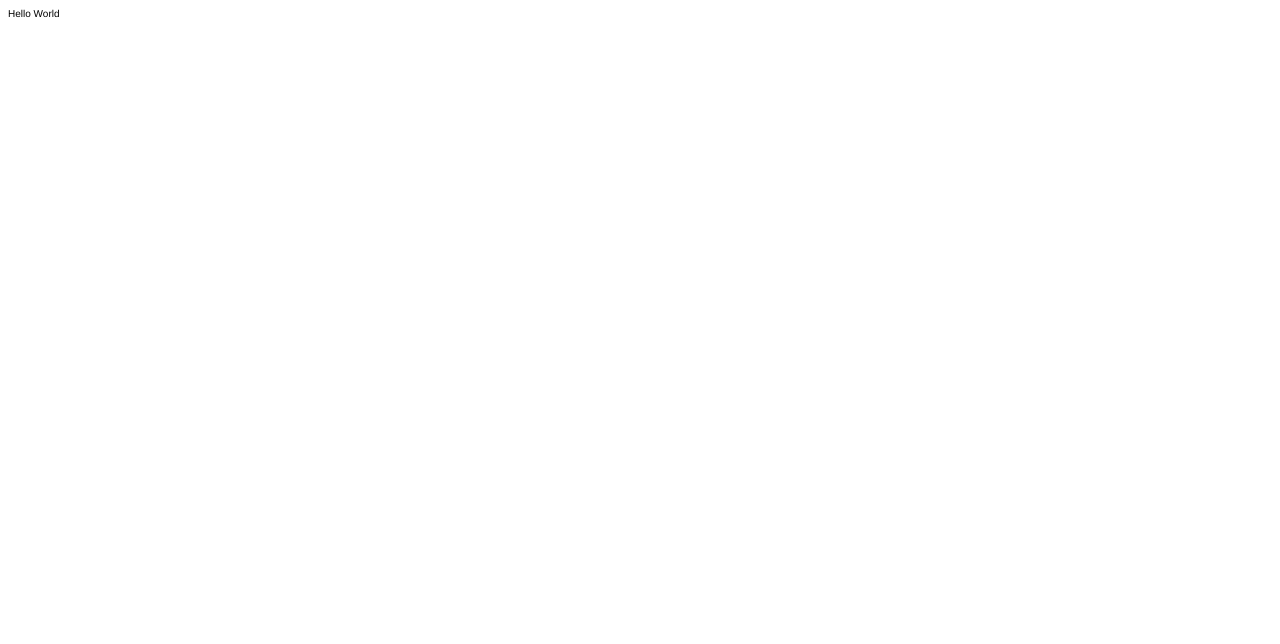
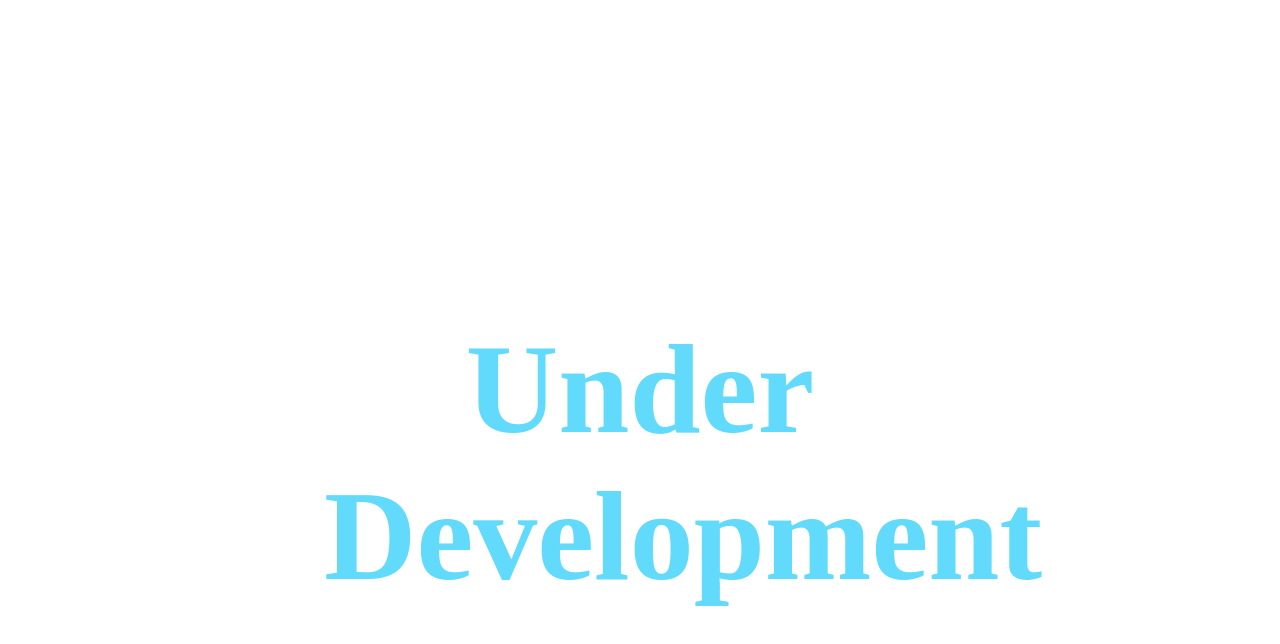
Before and after one commit to bid007/bid007.github.io, a plain HTML site: page index.html in a window 1280 px wide. Drawn offline with Linux system fonts and the light colour scheme.

Commit message:
Landing page

```diff
--- a/index.html
+++ b/index.html
@@ -4,6 +4,8 @@
     </title>
     <link rel="stylesheet" type="text/css" href="style.css">
     <body>
-        Hello World
+        <p>
+            Under Development
+        </p>
     </body>
 </html>
--- a/style.css
+++ b/style.css
@@ -1,4 +1,7 @@
-body{
-    font-family: 'Franklin Gothic Medium', 'Arial Narrow', Arial, sans-serif;
-    font-size: 10px;
+p{
+    text-align: center;
+    font-size: 8em;
+    font-weight: bold;
+    color: #61DAFB;
+    margin: 25%;
 }
```
